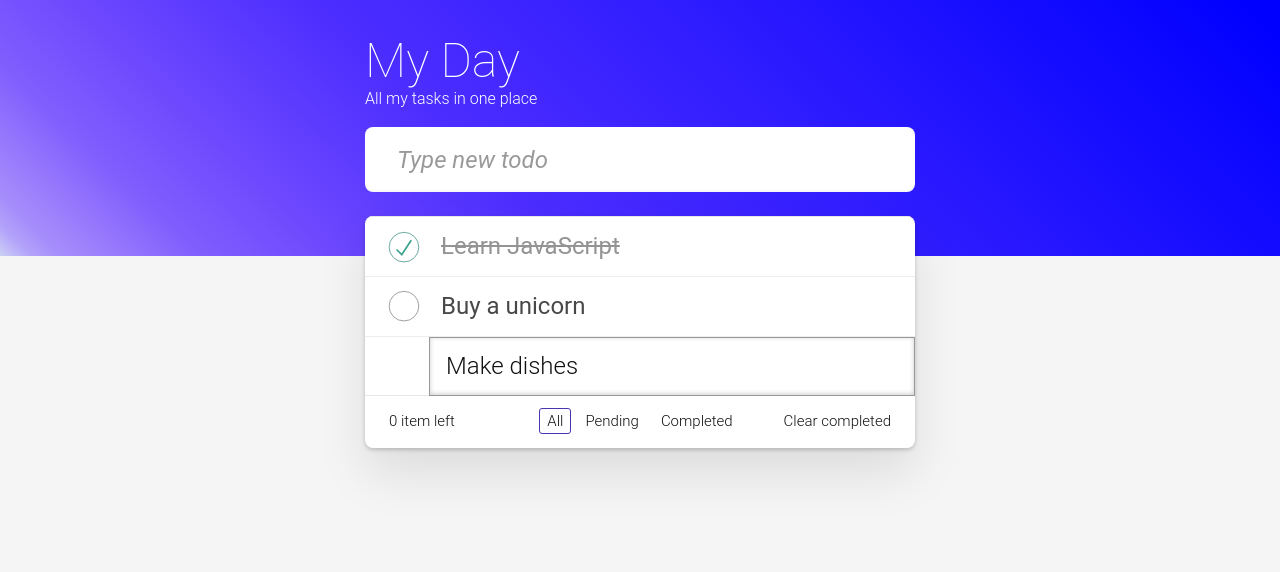
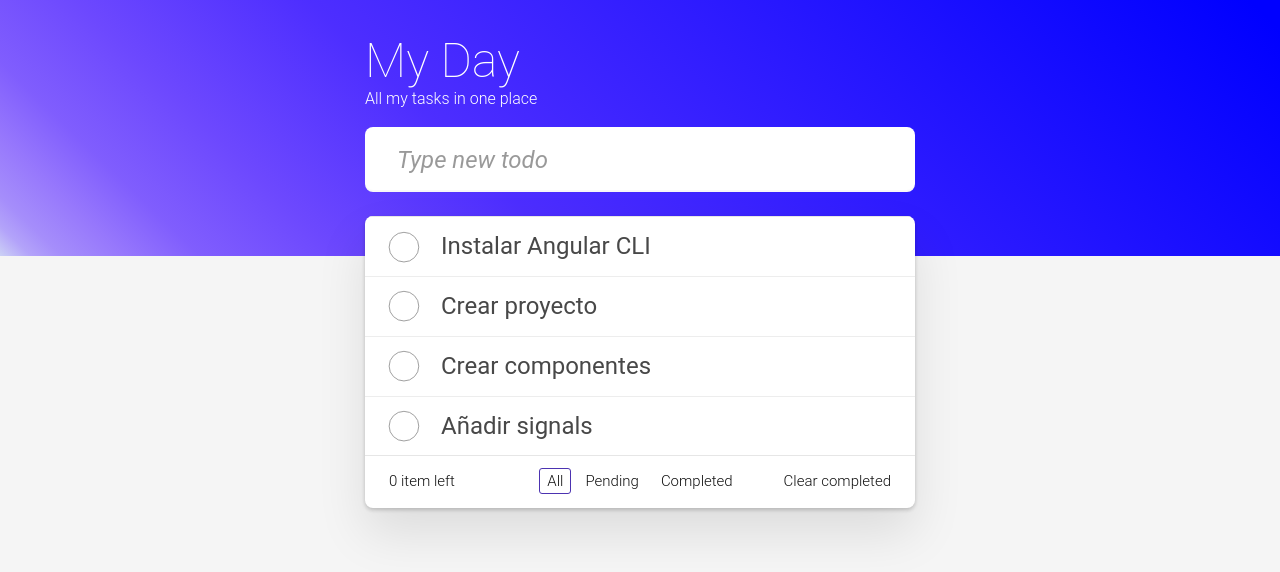
Before and after one commit to raulsr92/Curso-Angular-1, an Angular app: page / in a window 1280 px wide. Shown: the top 572 px of the page. Built offline with nearby package versions, Linux system fonts and the light colour scheme.

Commit message:
Clase 10: Estructuras de control y renderizado dinamico

```diff
--- a/src/app/pages/home/home.html
+++ b/src/app/pages/home/home.html
@@ -15,6 +15,19 @@
     <!-- This section should be hidden by default and shown when there are todos -->
     <section class="main">
       <ul class="todo-list">
+        @for (tareita of tasks2(); track $index){
+          <li>
+            <div class="view">
+              <input class="toggle" type="checkbox" />
+              <label>{{tareita}}</label>
+              <button class="destroy"></button>
+            </div>
+            <input class="edit" [value]="tareita" />
+          </li>
+        }
+
+        <!--
+
         <li class="completed">
           <div class="view">
             <input class="toggle" type="checkbox" checked />
@@ -23,6 +36,7 @@
           </div>
           <input class="edit" value="Learn JavaScript" />
         </li>
+
         <li>
           <div class="view">
             <input class="toggle" type="checkbox" />
@@ -31,6 +45,7 @@
           </div>
           <input class="edit" value="Buy a unicorn" />
         </li>
+
         <li class="editing">
           <div class="view">
             <input class="toggle" type="checkbox" />
@@ -39,6 +54,7 @@
           </div>
           <input class="edit" value="Make dishes" />
         </li>
+        -->
       </ul>
     </section>
     <!-- This footer should be hidden by default and shown when there are todos -->
--- a/src/app/pages/home/home.ts
+++ b/src/app/pages/home/home.ts
@@ -1,4 +1,4 @@
-import { Component } from '@angular/core';
+import { Component, signal } from '@angular/core';
 
 @Component({
   selector: 'app-home',
@@ -8,4 +8,10 @@ import { Component } from '@angular/core';
 })
 export class Home {
 
+  tasks2 = signal([
+    "Instalar Angular CLI",
+    "Crear proyecto",
+    "Crear componentes",
+    "Añadir signals"
+  ]);
 }
--- a/src/app/pages/labs/labs.html
+++ b/src/app/pages/labs/labs.html
@@ -7,10 +7,24 @@
   </li>
 </ul>
 
+<h4>Lista de TAREAS - usando for y signals </h4>
+
+<ul>
+  @for (tareita of tasks2(); track $index) {
+
+    <li> <span>{{$index+1}}</span>  {{tareita}}</li>
+  }
+</ul>
+
+<span>N° de tareas:  {{ tasks2().length}}</span>
+
+
+
 <h4>Lista de frutas - usando for </h4>
+
 <ul>
   @for (frutita of fruits; track $index) {
-    <li>{{ $index }} - {{ frutita }}</li>
+    <li>{{ $index +1 }} - {{ frutita }}</li>
   }
 </ul>
 
--- a/src/app/pages/labs/labs.ts
+++ b/src/app/pages/labs/labs.ts
@@ -16,11 +16,19 @@ export class Labs {
   miNombre = "RaulSanz"
   city = 'Lima';
   country = "Peru"
-  tasks = [
+
+tasks = [
     "Instalar Angular CLI",
     "Crear proyecto",
     "Crear componentes"
-  ]
+  ];
+
+
+  tasks2 = signal([
+    "Instalar Angular CLI",
+    "Crear proyecto",
+    "Crear componentes"
+  ]);
 
   fruits = [
     "Manzana",
```
